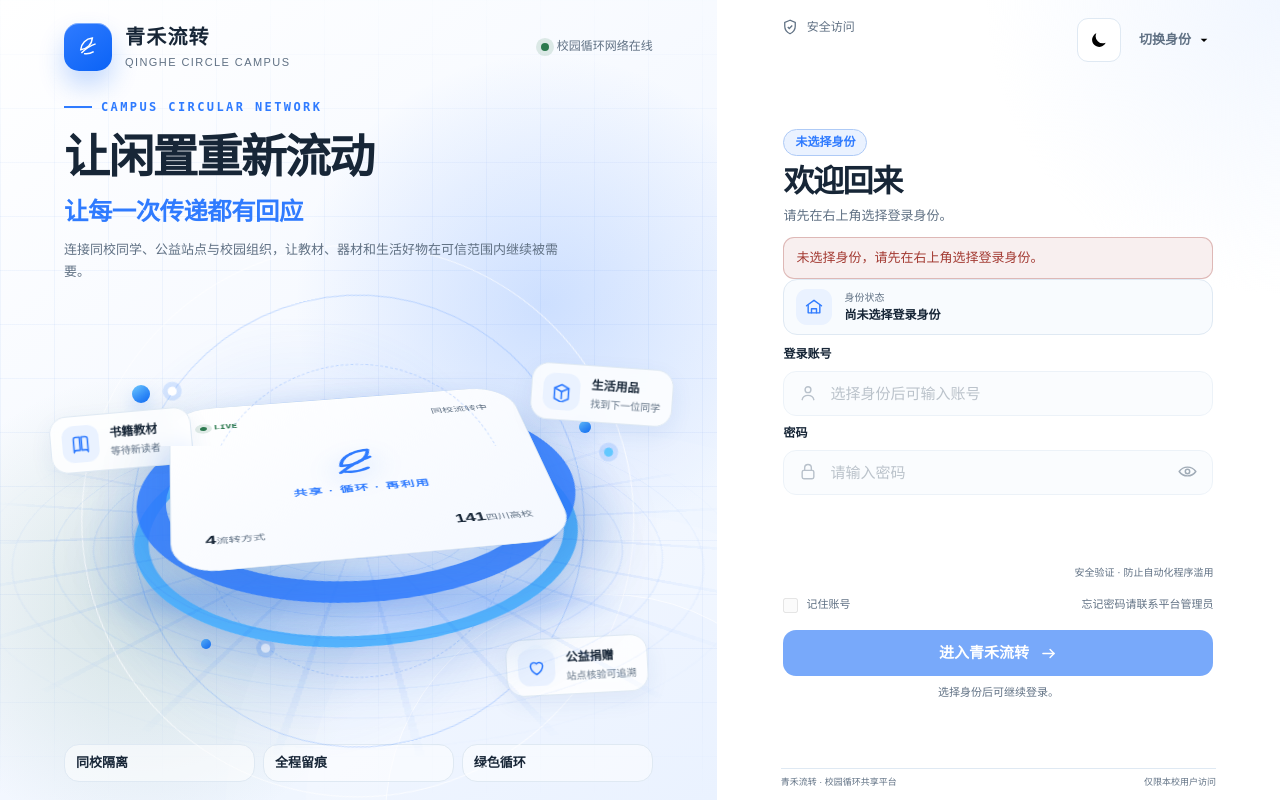
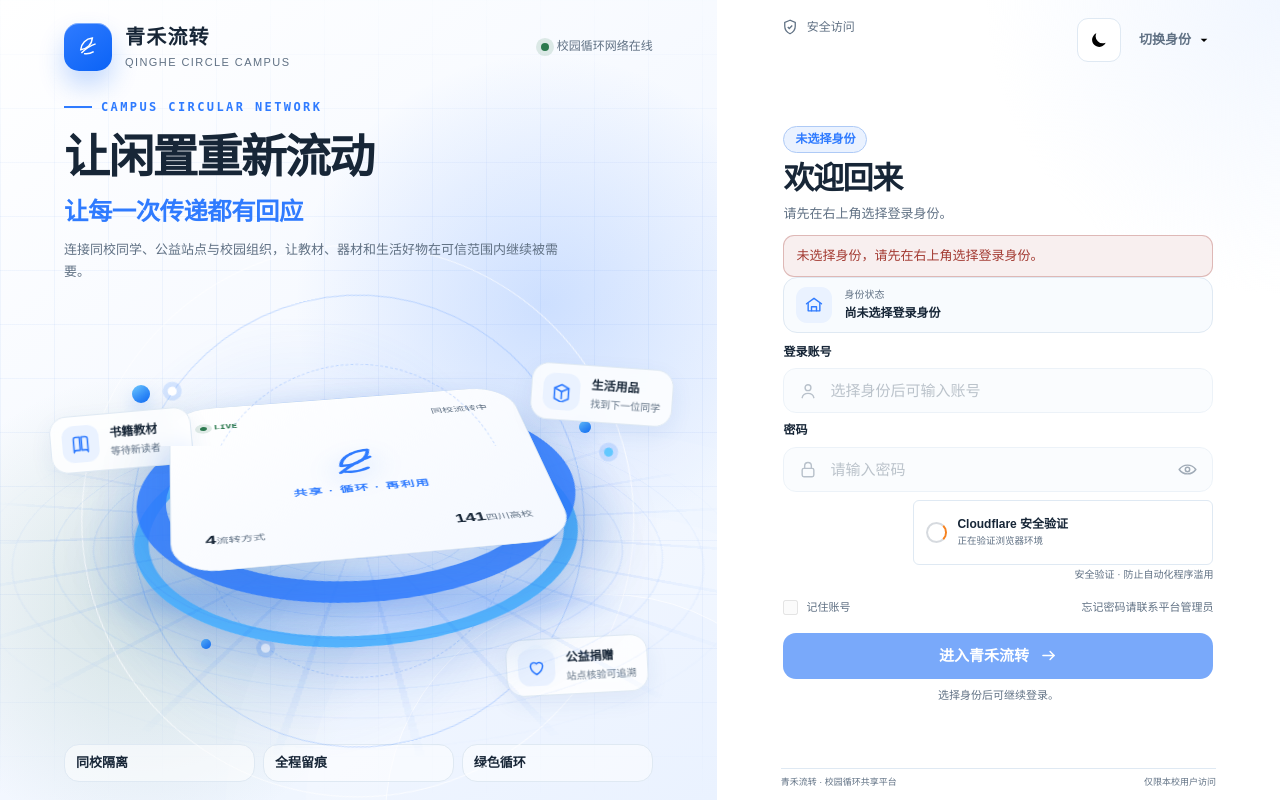
Before and after one commit to zhouPi-314/qinghe-circle-campus, a Flask app: page /auth/login in a window 1280 px wide. Run offline with Flask 3, Linux system fonts and the light colour scheme; parts of the project's set-up code (start-up, migrations or seed data) failed here and were passed over; some libraries are stand-ins or nearby versions.

Commit message:
fix: polish Turnstile login verification

```diff
--- a/app/static/css/login.css
+++ b/app/static/css/login.css
@@ -626,18 +626,78 @@ html[data-theme="dark"] .theme-icon-sun { display: block; }
 }
 
 .security-verification--turnstile .turnstile-shell {
-  justify-content: center;
+  position: relative;
+  min-height: 65px;
+  display: block;
 }
 
 .security-verification--turnstile .security-verification__hint {
   text-align: right;
 }
 
-.turnstile-shell {
+.turnstile-status {
+  position: absolute;
+  inset: 0;
   width: 100%;
   min-height: 65px;
   display: flex;
-  justify-content: flex-end;
+  align-items: center;
+  gap: 10px;
+  padding: 10px 12px;
+  border: 1px solid var(--login-line);
+  border-radius: 6px;
+  color: var(--c-text);
+  background: var(--c-surface);
+}
+
+.security-verification--turnstile .cf-turnstile {
+  position: relative;
+  z-index: 1;
+  min-height: 65px;
+  display: flex;
+  justify-content: center;
+}
+
+.turnstile-status__spinner {
+  width: 21px;
+  height: 21px;
+  flex: 0 0 auto;
+  border: 2px solid color-mix(in srgb, var(--login-muted) 26%, transparent);
+  border-top-color: #f6821f;
+  border-radius: 50%;
+  animation: turnstile-spin 800ms linear infinite;
+}
+
+.turnstile-status__copy { min-width: 0; }
+.turnstile-status__copy strong,
+.turnstile-status__copy small { display: block; }
+.turnstile-status__copy strong { font-size: 12px; line-height: 1.35; }
+.turnstile-status__copy small {
+  margin-top: 2px;
+  color: var(--c-text-muted);
+  font-size: 9.5px;
+}
+
+.turnstile-status__check {
+  width: 22px;
+  height: 22px;
+  display: none;
+  margin-left: auto;
+  fill: none;
+  stroke: var(--c-success);
+  stroke-width: 2.2;
+  stroke-linecap: round;
+  stroke-linejoin: round;
+}
+
+.turnstile-status[data-state="verified"] .turnstile-status__spinner { display: none; }
+.turnstile-status[data-state="verified"] .turnstile-status__check { display: block; }
+
+.turnstile-shell {
+  position: relative;
+  width: 100%;
+  min-height: 65px;
+  display: block;
 }
 
 .security-verification__hint {
@@ -982,6 +1042,7 @@ html[data-theme="dark"] .theme-icon-sun { display: block; }
 }
 
 @keyframes slow-spin { to { transform: translate(-50%, -50%) rotate(346deg); } }
+@keyframes turnstile-spin { to { transform: rotate(360deg); } }
 
 @media (min-width: 821px) and (min-height: 700px) {
   html,
--- a/app/static/js/login.js
+++ b/app/static/js/login.js
@@ -21,6 +21,8 @@
   const footnoteLink = document.getElementById("footnote-link");
   const securityVerification = document.getElementById("security-verification");
   const securityError = document.getElementById("security-verification-error");
+  const turnstileStatus = document.getElementById("turnstile-status");
+  const turnstileStatusText = document.getElementById("turnstile-status-text");
   const captchaImage = document.getElementById("login-captcha-image");
   const captchaRefresh = document.getElementById("captcha-refresh");
 
@@ -257,4 +259,34 @@
     if (captchaRefresh) captchaRefresh.disabled = false;
   });
 
+  if (securityVerification?.dataset.mode === "turnstile") {
+    let pendingSince = Date.now();
+    const updateTurnstileStatus = () => {
+      const token = document.querySelector(
+        '.cf-turnstile [name="cf-turnstile-response"]',
+      )?.value;
+      const hasVisibleWidget = [...document.querySelectorAll('.cf-turnstile iframe')].some((frame) => {
+        const rect = frame.getBoundingClientRect();
+        return rect.width > 0 && rect.height > 0;
+      });
+      if (turnstileStatus) {
+        turnstileStatus.hidden = hasVisibleWidget;
+        turnstileStatus.dataset.state = token ? "verified" : "pending";
+      }
+      if (turnstileStatusText) {
+        if (token) {
+          turnstileStatusText.textContent = "验证已通过";
+          pendingSince = Date.now();
+        } else if (Date.now() - pendingSince > 12000) {
+          turnstileStatusText.textContent = "验证服务响应较慢，请刷新重试";
+        } else {
+          turnstileStatusText.textContent = "正在验证浏览器环境";
+        }
+      }
+      if (currentRole) submit.disabled = !token;
+    };
+    updateTurnstileStatus();
+    window.setInterval(updateTurnstileStatus, 500);
+  }
+
 })();
--- a/app/templates/auth/login.html
+++ b/app/templates/auth/login.html
@@ -251,6 +251,16 @@
                        data-theme="auto"
                        data-size="flexible"
                        data-appearance="always"></div>
+                  <div class="turnstile-status" id="turnstile-status" role="status" aria-live="polite">
+                    <span class="turnstile-status__spinner" aria-hidden="true"></span>
+                    <span class="turnstile-status__copy">
+                      <strong>Cloudflare 安全验证</strong>
+                      <small id="turnstile-status-text">正在验证浏览器环境</small>
+                    </span>
+                    <svg class="turnstile-status__check" viewBox="0 0 24 24" aria-hidden="true">
+                      <path d="m6.5 12.5 3.4 3.3 7.6-7.6"></path>
+                    </svg>
+                  </div>
                 </div>
               {% else %}
                 <div class="local-verification">
```
Also changed, not shown: tests/integration/test_register_and_login.py (+1 -0 lines).
